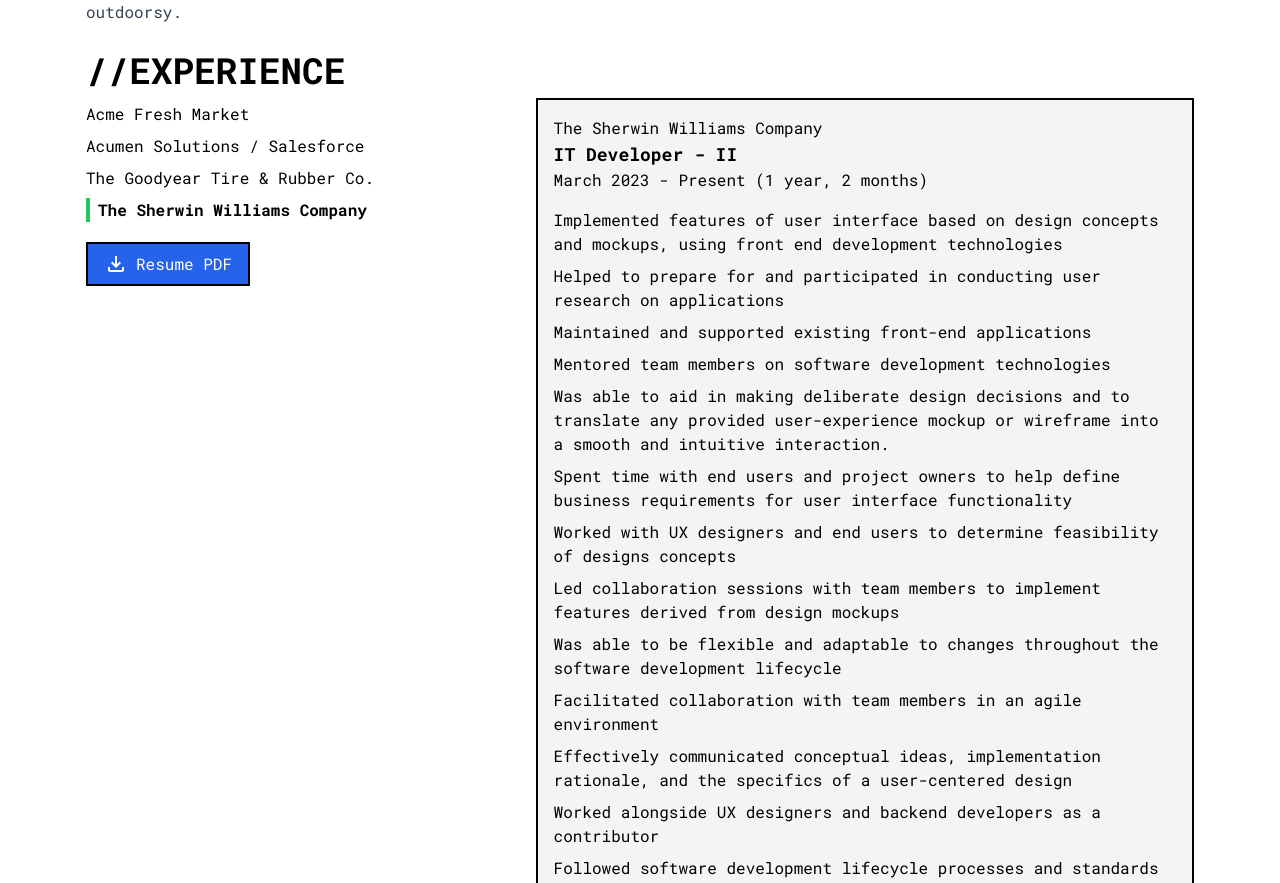
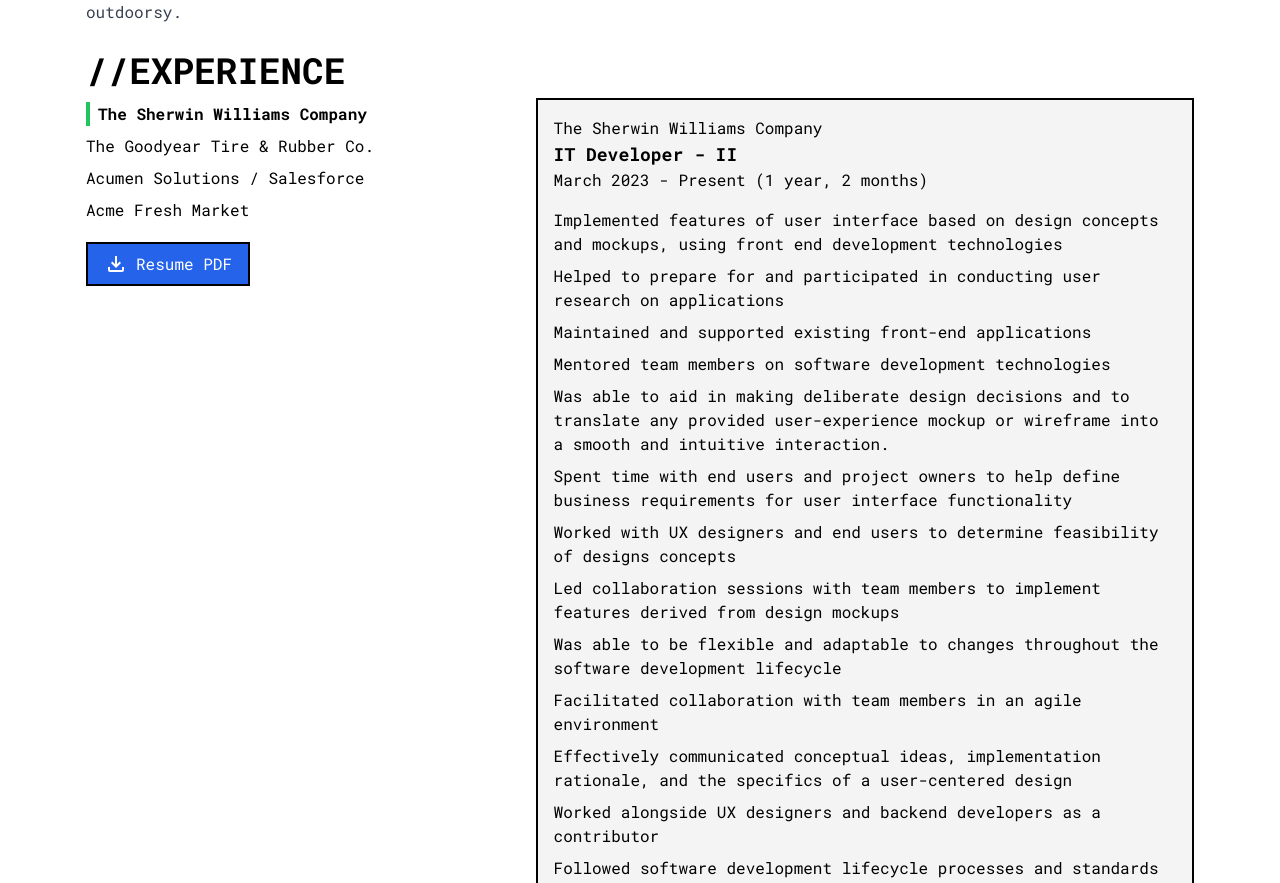
Before and after one commit to mike3497/michael-carillon-portfolio, a Nuxt app: page / in a window 1280 px wide. Shown: the part 1240-2123 px from the top of the page. Built offline with nearby package versions, Linux system fonts and the light colour scheme.

Commit message:
feat: sort experiences by most recent date

```diff
--- a/components/experience/MyExperience.vue
+++ b/components/experience/MyExperience.vue
@@ -5,7 +5,7 @@
       <div class="col-span-2">
         <ul class="mb-4">
           <li
-            v-for="(experience, index) in experiences"
+            v-for="(experience, index) in displayedExperiences"
             :key="experience.employer"
           >
             <button
@@ -45,7 +45,13 @@ import SectionHeading from '@/components/shared/SectionHeading.vue';
 import type { Experience } from '@/models/experience';
 
 const experiences = ref<Experience[]>(experiencesData);
-const selectedIndex = ref<number>(experiences.value.length - 1);
+const selectedIndex = ref<number>(0);
+
+const displayedExperiences = computed<Experience[]>(() =>
+  experiences.value.sort(
+    (a, b) => Date.parse(b.startDate) - Date.parse(a.startDate)
+  )
+);
 
 const selectedExperience = computed<Experience>(
   () => experiences.value[selectedIndex.value]
```
